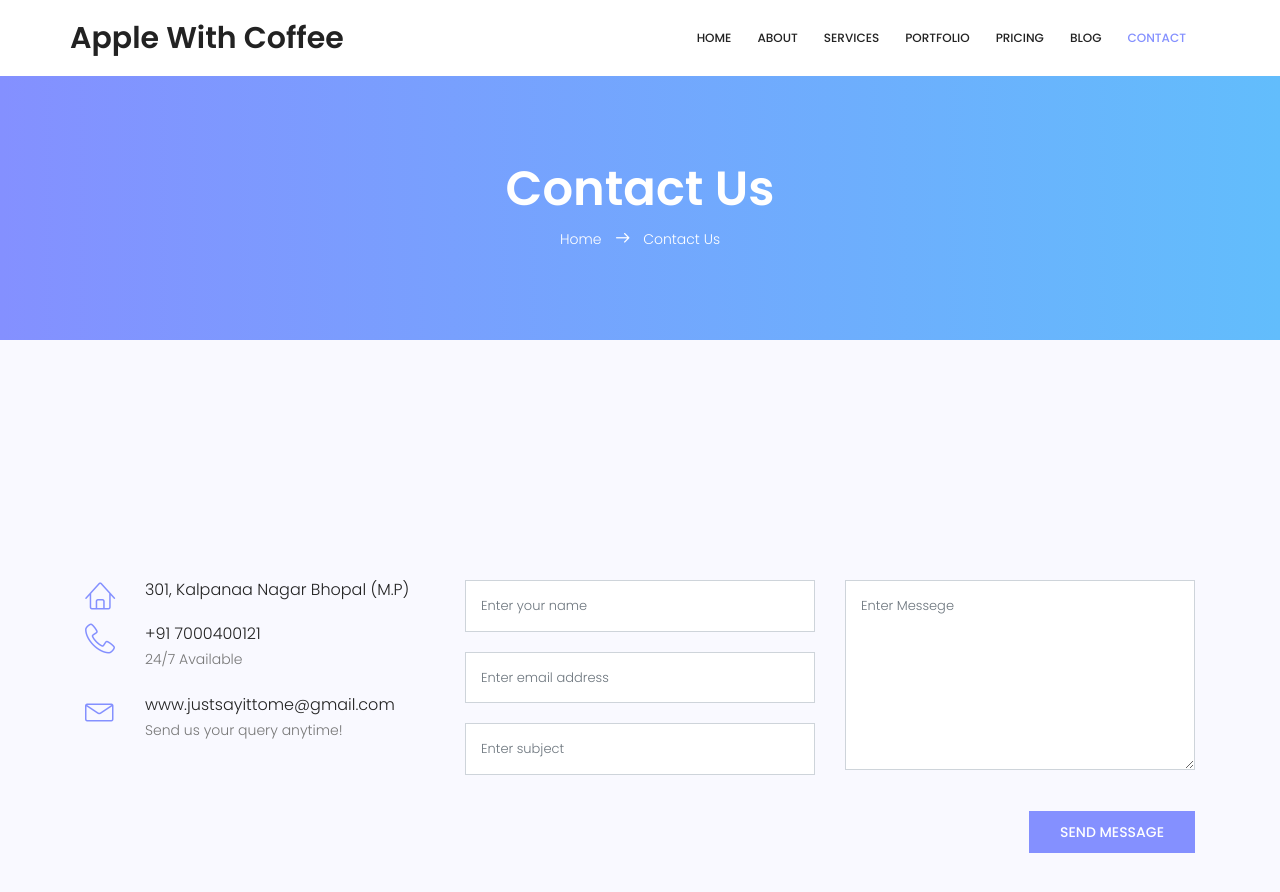
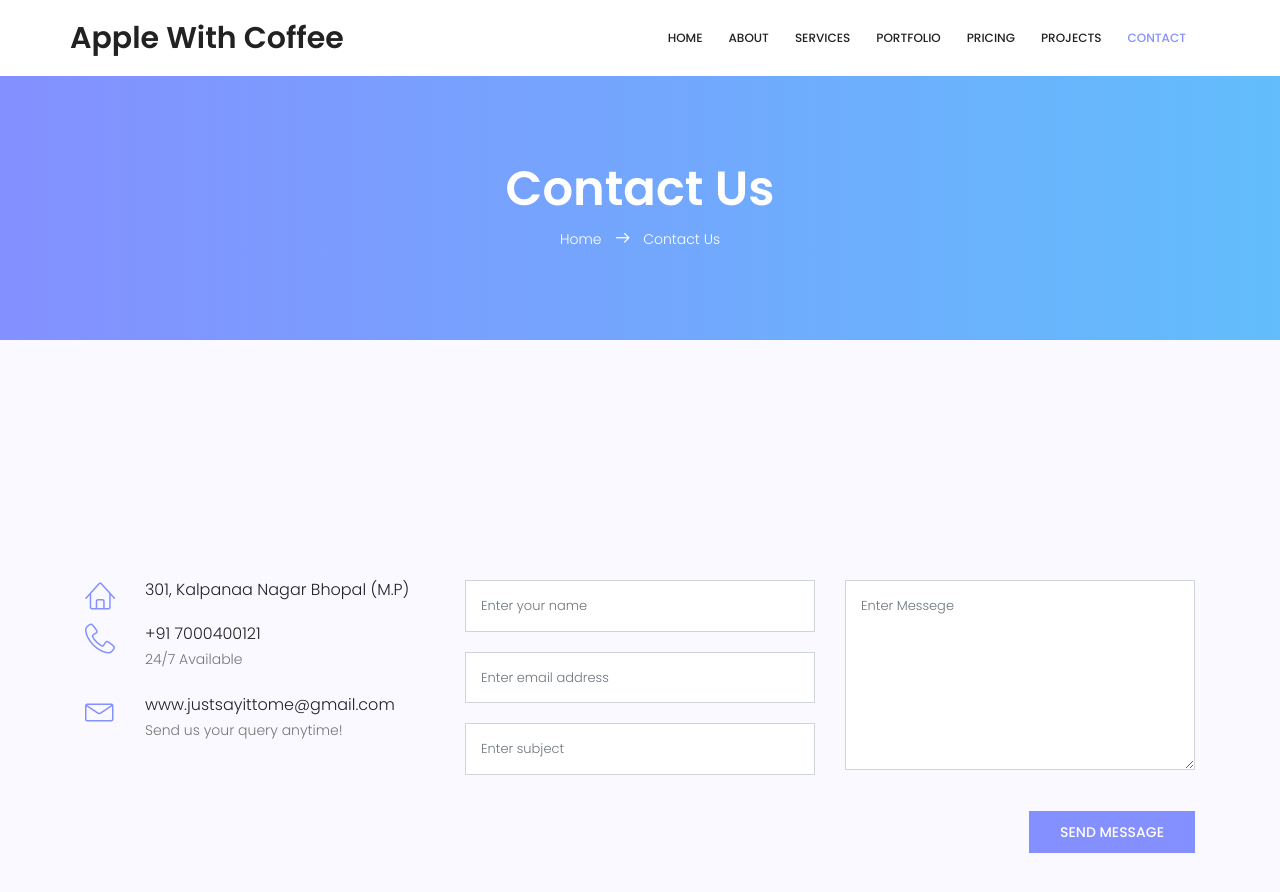
Before and after one commit to aavashomes/issac-vm, a plain HTML site: page contact.html in a window 1280 px wide. Drawn offline with nearby package versions, Linux system fonts and the light colour scheme.

Commit message:
Update contact.html

```diff
--- a/contact.html
+++ b/contact.html
@@ -44,7 +44,7 @@
 			          <li><a href="services.html">Services</a></li>
 			          <li><a href="portfolio.html">Portfolio</a></li>
 			          <li><a href="price.html">Pricing</a></li>
-			           <li class="menu-has-children"><a href="https://applewithcoffee.blogspot.com">Blog</a>
+			           <li class="menu-has-children"><a href="project.html">Projects</a>
 			          </li>
 			          <li><a href="contact.html">Contact</a></li>
 			        </ul>
```
